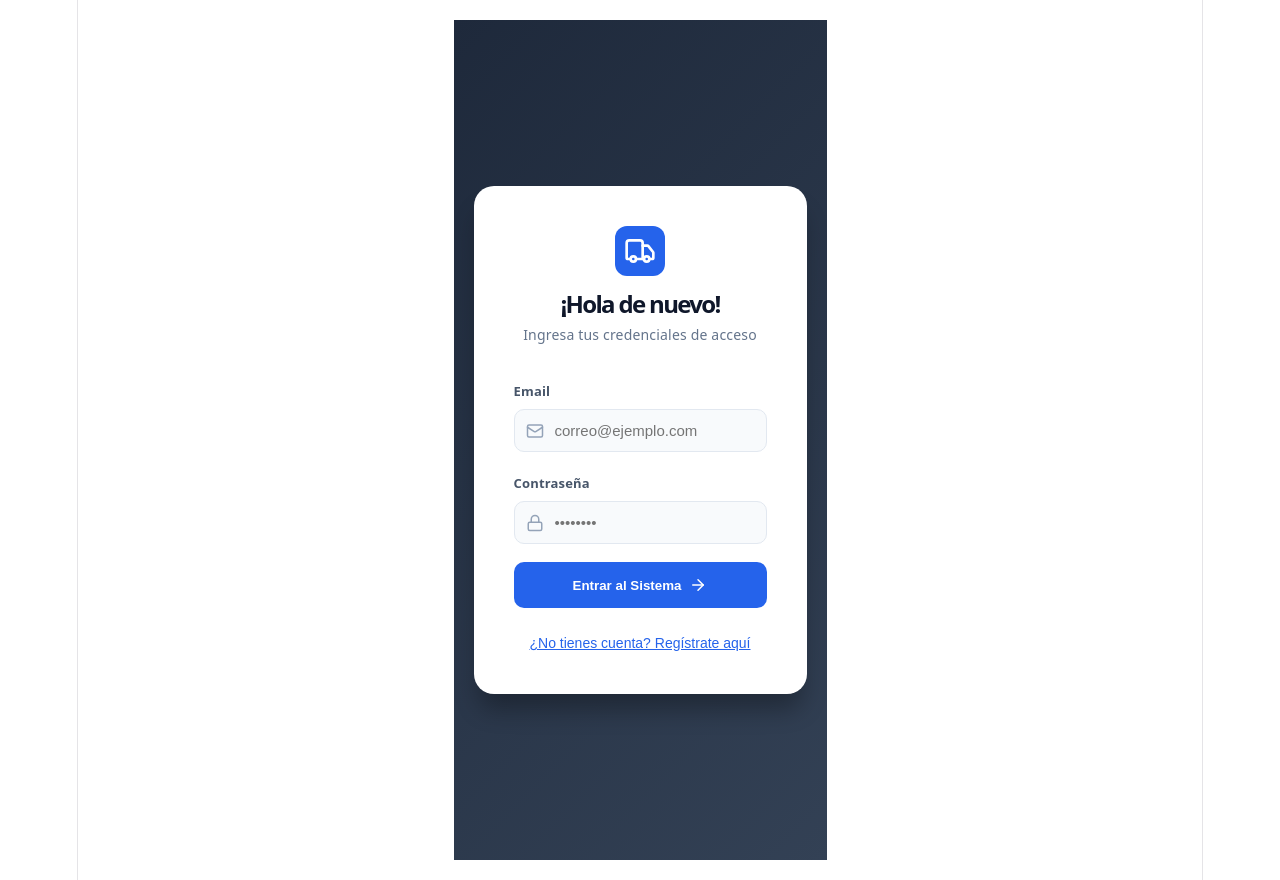
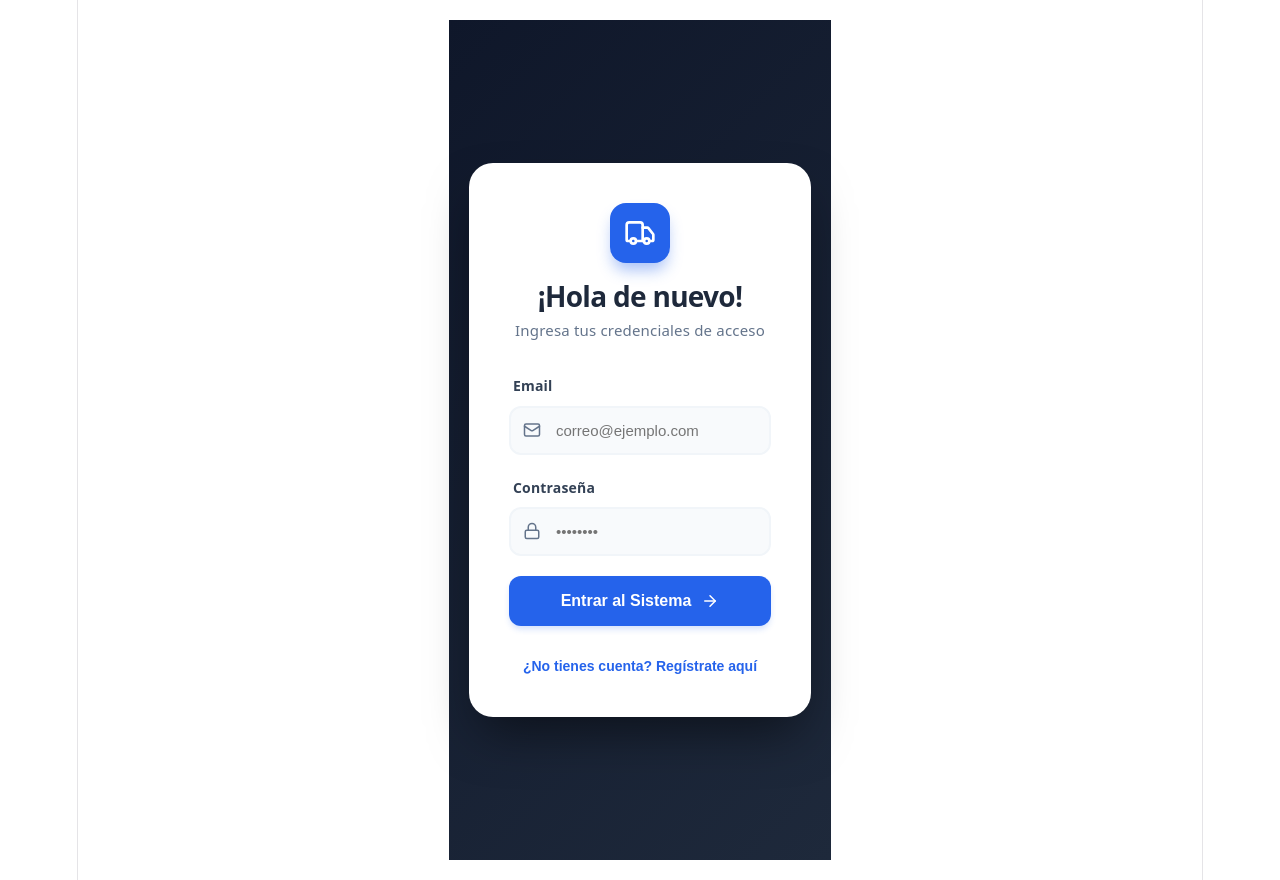
Before and after one commit to cristinarestrepo82232-del/proyectweb, a React app in the folder frontend/: page /login in a window 1280 px wide. Built offline with nearby package versions, Linux system fonts and the light colour scheme; the HTML template or start-up script is replaced by a standard one.

Commit message:
Ajuste de puerto para despliegue

```diff
--- a/frontend/src/pages/Login.jsx
+++ b/frontend/src/pages/Login.jsx
@@ -141,42 +141,103 @@ function Login() {
 
 const styles = {
     pageWrapper: {
-        minHeight: "100vh", display: "flex", alignItems: "center", justifyContent: "center",
-        background: "linear-gradient(135deg, #1e293b 0%, #334155 100%)", padding: "20px"
+        minHeight: "100vh",
+        display: "flex",
+        alignItems: "center",
+        justifyContent: "center",
+        background: "linear-gradient(135deg, #0f172a 0%, #1e293b 100%)", // Fondo más profundo
+        padding: "20px"
     },
     loginCard: {
-        backgroundColor: "#fff", borderRadius: "20px", padding: "40px", width: "100%",
-        maxWidth: "400px", boxShadow: "0 20px 25px -5px rgba(0,0,0,0.3)", textAlign: "center"
+        backgroundColor: "#ffffff",
+        borderRadius: "24px",
+        padding: "40px",
+        width: "100%",
+        maxWidth: "400px",
+        boxShadow: "0 25px 50px -12px rgba(0,0,0,0.5)",
+        textAlign: "center"
     },
     header: { marginBottom: "30px" },
     logoBadge: {
-        background: "#2563eb", width: "50px", height: "50px", borderRadius: "12px",
-        display: "flex", alignItems: "center", justifyContent: "center", margin: "0 auto 15px"
+        background: "#2563eb",
+        width: "60px",
+        height: "60px",
+        borderRadius: "16px",
+        display: "flex",
+        alignItems: "center",
+        justifyContent: "center",
+        margin: "0 auto 20px",
+        boxShadow: "0 10px 15px -3px rgba(37, 99, 235, 0.4)"
     },
-    title: { fontSize: "24px", fontWeight: "bold", color: "#0f172a", margin: "0" },
-    subtitle: { fontSize: "14px", color: "#64748b", marginTop: "5px" },
-    form: { display: "flex", flexDirection: "column", gap: "18px" },
+    title: {
+        fontSize: "28px",
+        fontWeight: "800",
+        color: "#1e293b", // Azul muy oscuro para contraste sobre blanco
+        margin: "0",
+        letterSpacing: "-0.025em"
+    },
+    subtitle: {
+        fontSize: "15px",
+        color: "#64748b", // Gris azulado legible
+        marginTop: "8px"
+    },
+    form: { display: "flex", flexDirection: "column", gap: "20px" },
     inputGroup: { textAlign: "left" },
-    label: { fontSize: "13px", fontWeight: "600", color: "#475569", marginBottom: "5px", display: "block" },
+    label: {
+        fontSize: "14px",
+        fontWeight: "600",
+        color: "#334155", // Gris oscuro para las etiquetas
+        marginBottom: "6px",
+        display: "block",
+        paddingLeft: "4px"
+    },
     inputContainer: { position: "relative", display: "flex", alignItems: "center" },
-    icon: { position: "absolute", left: "12px", color: "#94a3b8" },
+    icon: { position: "absolute", left: "14px", color: "#64748b" },
     input: {
-        width: "100%", padding: "12px 12px 12px 40px", borderRadius: "10px", border: "1px solid #e2e8f0",
-        fontSize: "15px", outline: "none", backgroundColor: "#f8fafc"
+        width: "100%",
+        padding: "14px 14px 14px 45px",
+        borderRadius: "12px",
+        border: "2px solid #f1f5f9",
+        fontSize: "15px",
+        color: "#1e293b", // Texto que escribe el usuario
+        outline: "none",
+        backgroundColor: "#f8fafc",
+        transition: "border-color 0.2s ease",
     },
     select: {
-        width: "100%", padding: "12px 12px 12px 40px", borderRadius: "10px", border: "1px solid #e2e8f0",
-        fontSize: "15px", backgroundColor: "#f8fafc", appearance: "none"
+        width: "100%",
+        padding: "14px 14px 14px 45px",
+        borderRadius: "12px",
+        border: "2px solid #f1f5f9",
+        fontSize: "15px",
+        color: "#1e293b",
+        backgroundColor: "#f8fafc",
+        appearance: "none",
+        cursor: "pointer"
     },
     submitBtn: {
-        backgroundColor: "#2563eb", color: "white", padding: "14px", borderRadius: "10px",
-        border: "none", fontWeight: "600", cursor: "pointer", transition: "all 0.2s"
+        backgroundColor: "#2563eb",
+        color: "#ffffff",
+        padding: "16px",
+        borderRadius: "12px",
+        border: "none",
+        fontWeight: "700",
+        fontSize: "16px",
+        cursor: "pointer",
+        transition: "transform 0.1s ease, background-color 0.2s ease",
+        boxShadow: "0 4px 6px -1px rgba(37, 99, 235, 0.2)"
     },
-    btnContent: { display: "flex", alignItems: "center", justifyContent: "center", gap: "8px" },
-    footer: { marginTop: "20px" },
+    btnContent: { display: "flex", alignItems: "center", justifyContent: "center", gap: "10px" },
+    footer: { marginTop: "25px" },
     toggleBtn: {
-        background: "none", border: "none", color: "#2563eb", fontSize: "14px",
-        fontWeight: "500", cursor: "pointer", textDecoration: "underline"
+        background: "none",
+        border: "none",
+        color: "#2563eb",
+        fontSize: "14px",
+        fontWeight: "600",
+        cursor: "pointer",
+        textDecoration: "none",
+        transition: "color 0.2s ease"
     }
 };
 
```
